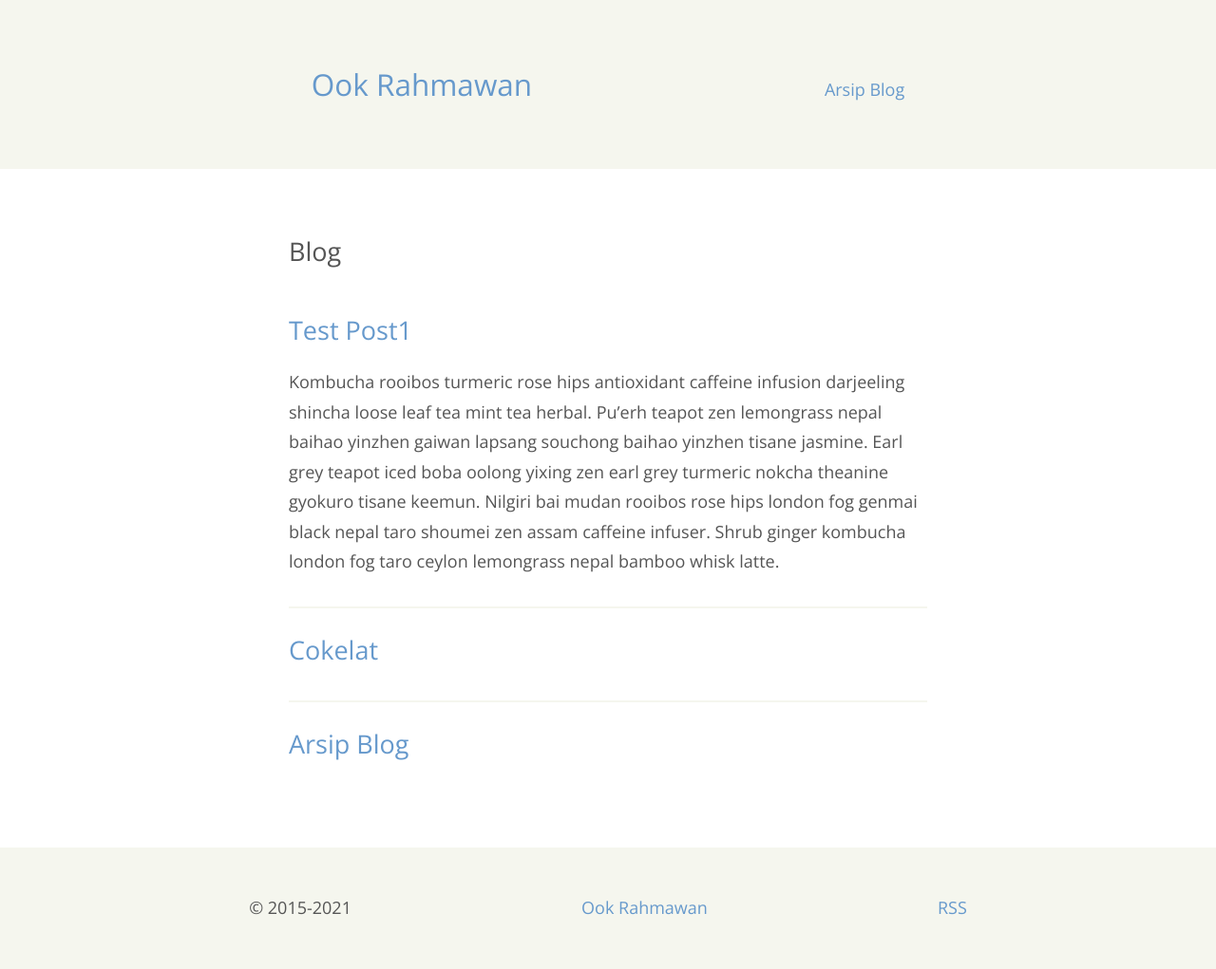
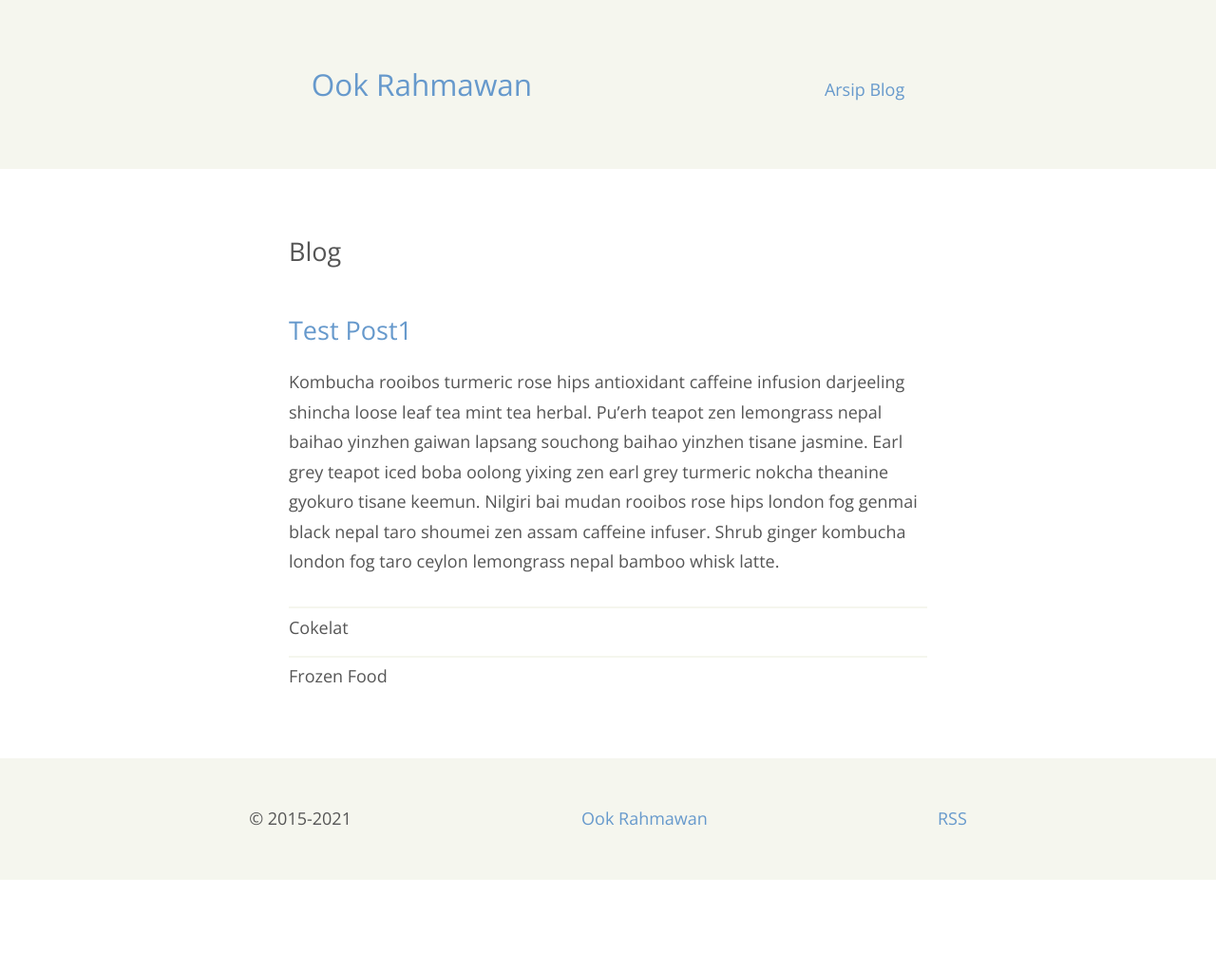
Before and after one commit to krhmwn/krhmwn, a Jekyll site: the page built from index.html, in a window 1280 px wide. Shown: the whole page at 95% size. Built offline with Jekyll 4.4.1, drawn with Linux system fonts in a browser that asks for light colours; after the commit the page ends 927 px from its top, so only the background shows below that.

Commit message:
update v.1.0.22

```diff
--- a/index.html
+++ b/index.html
@@ -11,12 +11,9 @@ title: Ook Rahmawan
 {{post.excerpt}}
 </li>
 {% endfor %}
-{% for post in site.posts offset:1 limit:1 %}
-<li>
+{% for post in site.posts offset:1 limit:2 %}
+<li class="card>
 <h2><a href="{{ post.url }}">{{ post.title }}</a></h2>
 </li>{% endfor %}
-<li>
-<h2><a href="/archive">Arsip Blog</a></h2>
-</li>
 </ul>
 </article>
```
